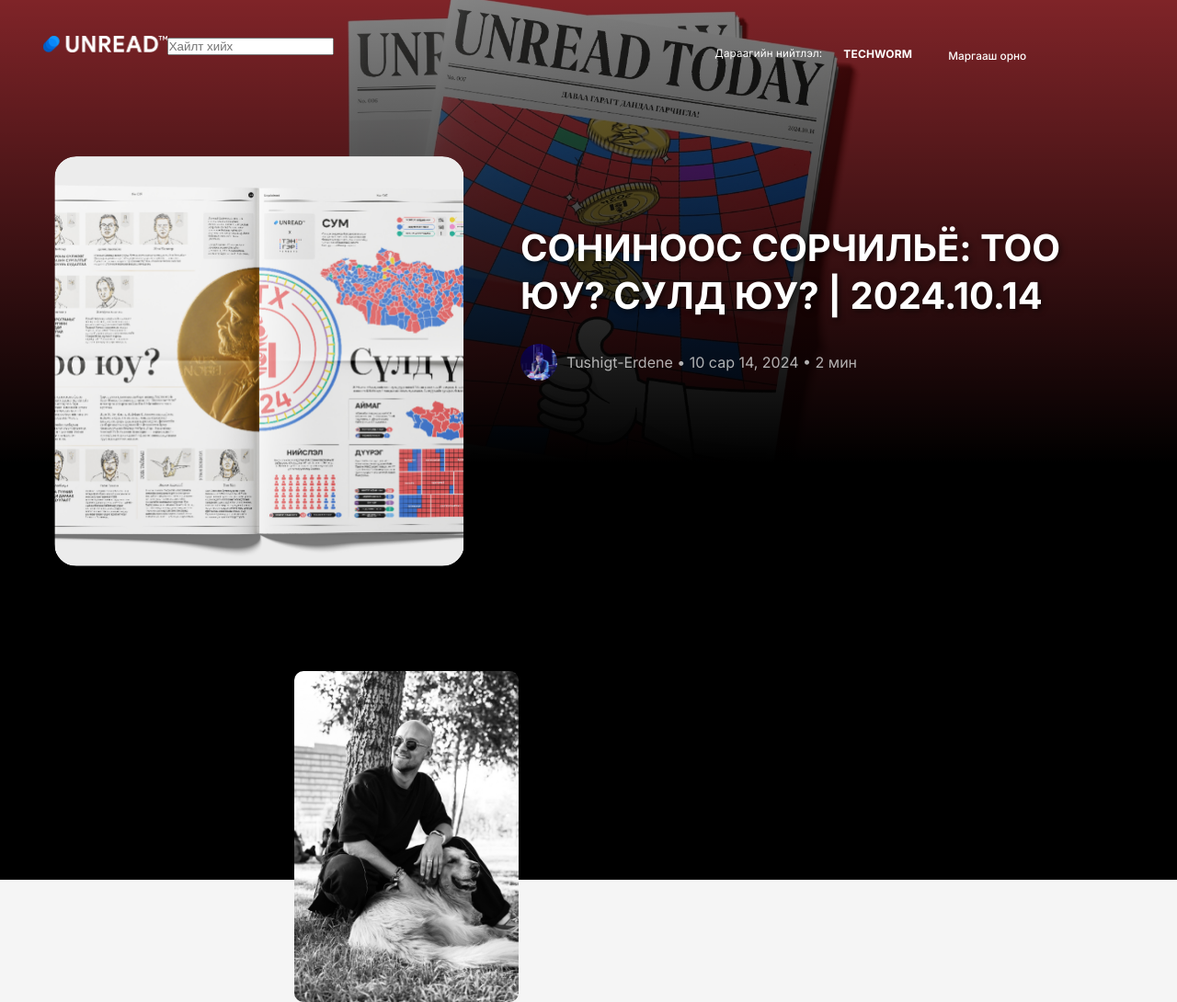
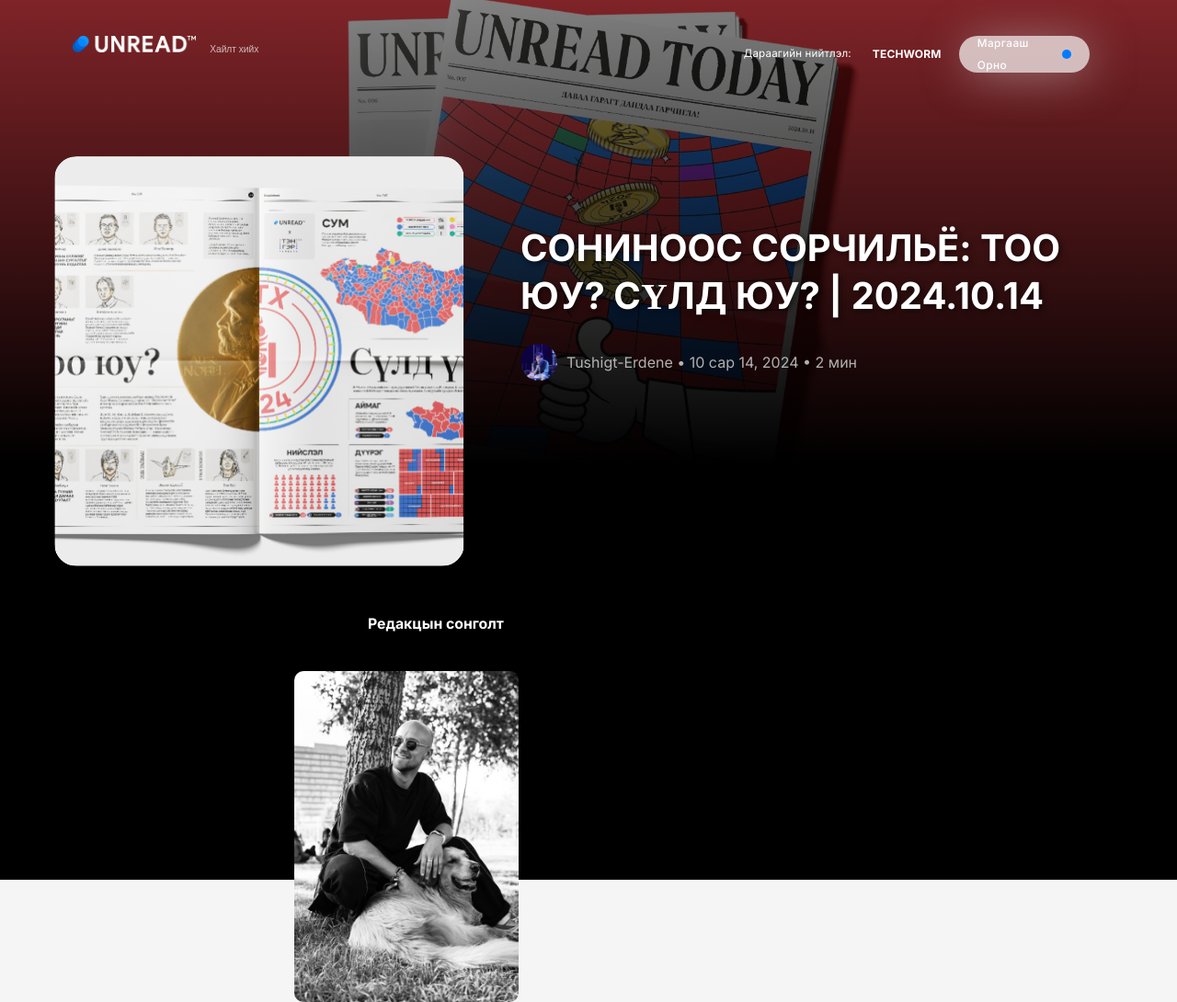
Before and after one commit to Chinguun19/Unread, a plain HTML site: page index.html in a window 1280 px wide. Shown: the top 1090 px of the page at 92% size. Drawn offline with Linux system fonts and the light colour scheme.

Commit message:
Update index.html

```diff
--- a/index.html
+++ b/index.html
@@ -8,6 +8,8 @@
     <meta name="viewport" content="width=device-width, initial-scale=1.0">
     <title>Hero Section</title>
     <link rel="stylesheet" href="unread.css">
+    <style>
+    @import url('https://fonts.googleapis.com/css2?family=Inter:ital,opsz,wght@0,14..32,100..900;1,14..32,100..900&display=swap'); </style>
 </head>
 <body>
     <section class="hero">
@@ -15,10 +17,13 @@
         <div class="navbar">
             <div class="menu"> <img src="/images/menu.png" alt=""> </div>
             <div class="logo"> <img src="/images/logo.png" alt=""> </div>
-            <div class="search"> <input type="search"placeholder="Хайлт хийх"></div>
+            <div class="search-container"> <input type="text" class="search-bar" placeholder="Хайлт хийх"></div>
                   <div class="text"> <p>Дараагийн нийтлэл:</p>
                    <h6>TECHWORM</h6>
-                   <h5>Маргааш орно</h5>
+                   <div class="pill-container">
+                    <div class="pill-text">Маргааш Орно</div>
+                    <div class="blue-dot"></div>
+                </div>
                         <div class="social">
                             <a href="FB Link" class="fab fa-facebook"></a>
                             <img src="/images/ig.png" id="ig" a href="https://www.instagram.com/unreadtoday/">
@@ -33,7 +38,7 @@
             </div>
             <div class="hero-text">
                 <p></p>
-                <h1>СОНИНООС СОРЧИЛЬЁ: ТОО ЮУ? СУЛД ЮУ? | 2024.10.14</h1>
+                <h1>СОНИНООС СОРЧИЛЬЁ: ТОО ЮУ? СҮЛД ЮУ? | 2024.10.14</h1>
                 <div class="author-info">
                     <img class="author-avatar" src="/images/author.jpg" alt="Author Avatar">
                     <p class="author">Tushigt-Erdene • 10 сар 14, 2024 • 2 мин</p>
@@ -42,6 +47,7 @@
         </div>
     </section>
     <section class="editor-choice">
+        <h1>Редакцын сонголт</h1>
         <div class="choice">
             <img src="/images/choice2.jpg" alt="">
             <div class="title"></div>
```
